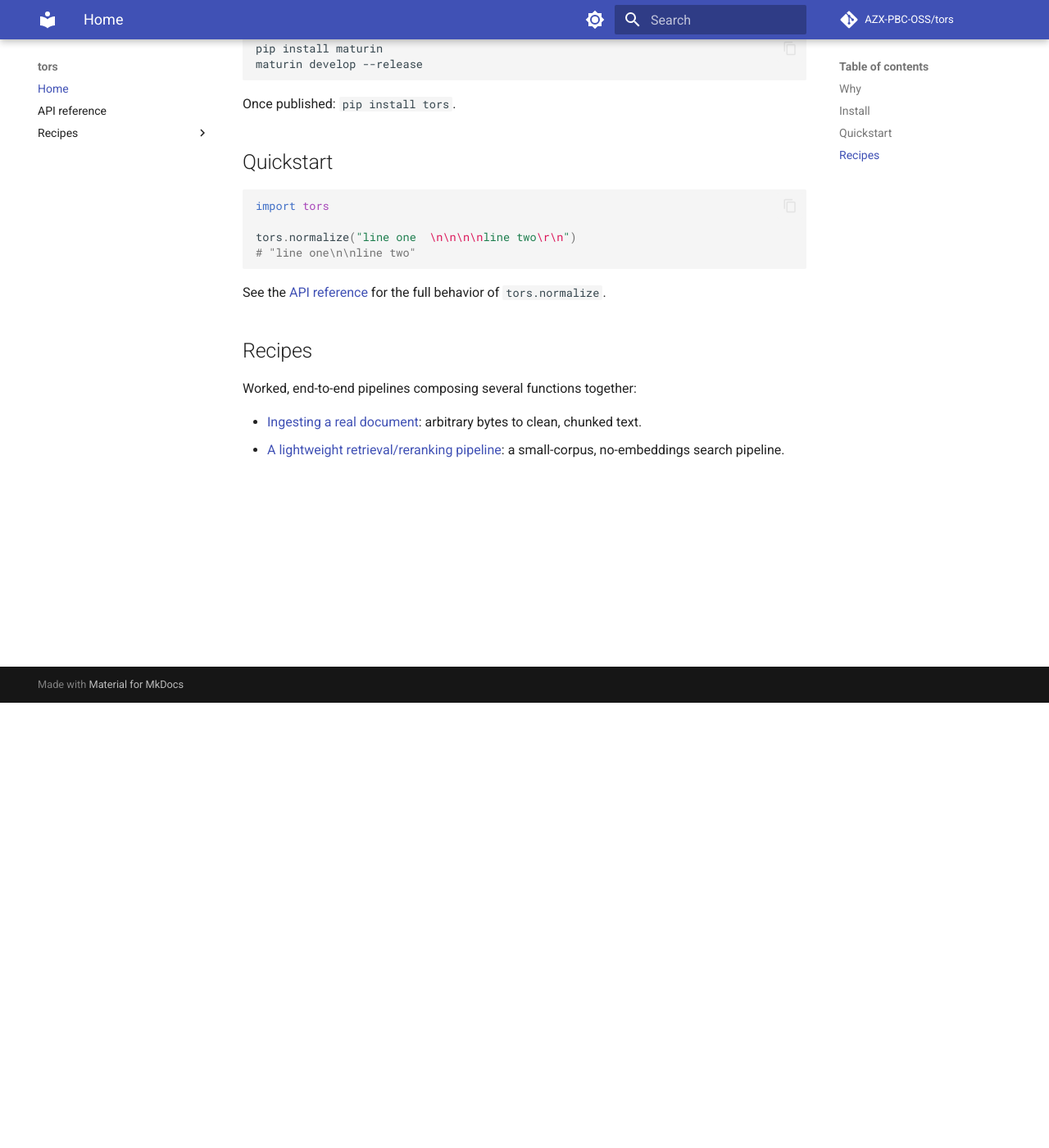
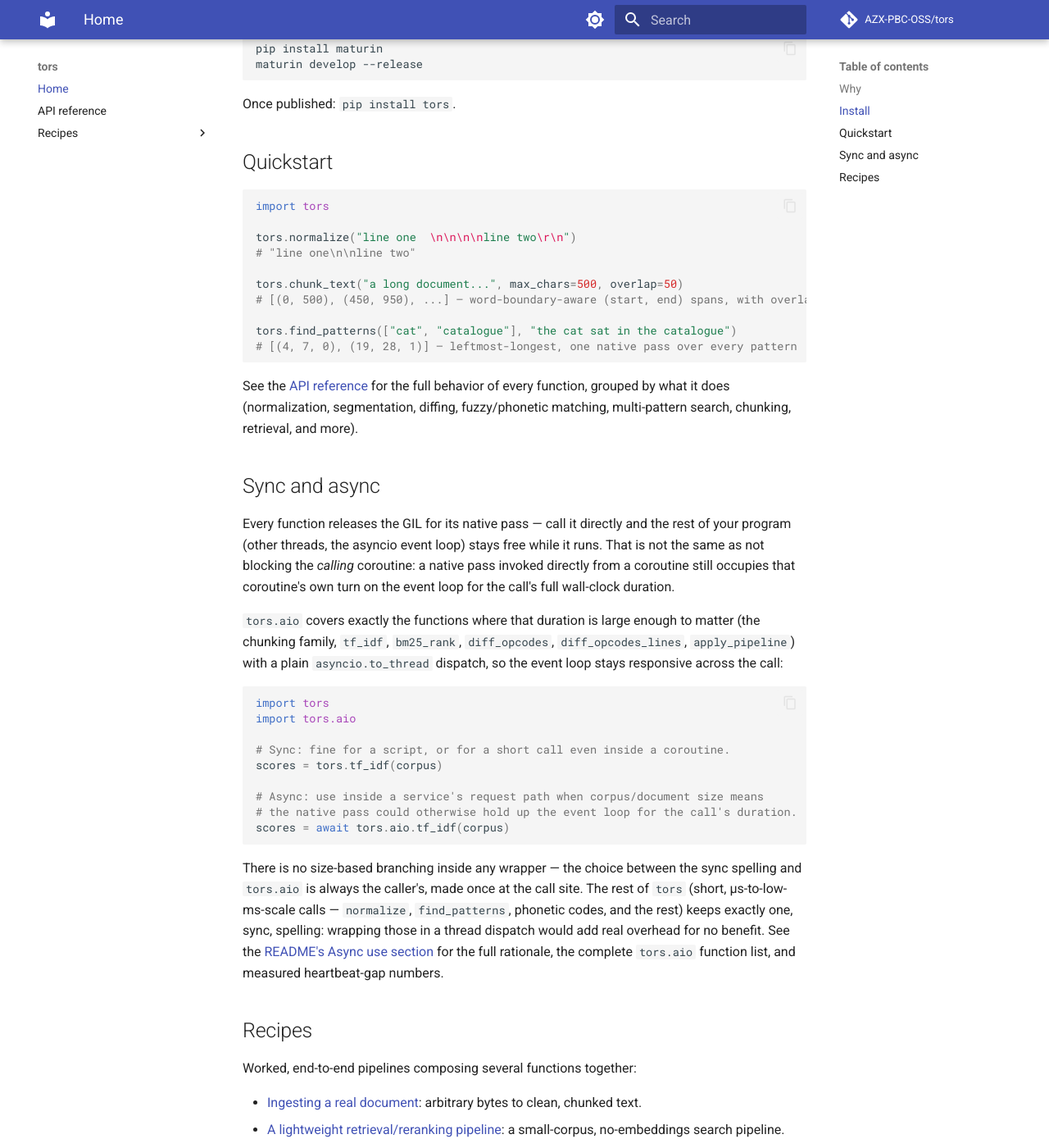
Before and after one commit to AZX-PBC-OSS/tors, an MkDocs documentation site: the page built from docs/index.md, in a window 1280 px wide and 1400 px high, scrolled down 543 px. Shown: the whole window at 82% size. Built offline with MkDocs 1.6.1 and Material for MkDocs 9.7.7, drawn with Linux system fonts in a browser that asks for light colours; comment, search, counter and statistics services are not loaded.

Commit message:
docs: cover sync/async on every tors.aio-wrapped function, fix stale fuzz-target list
- docs/api.md: add an **Async** cross-reference to all 11 tors.aio-covered
  functions (chunk_text and siblings, tf_idf, bm25_rank, diff_opcodes and
  its line spelling, apply_pipeline), pointing at the README's Async use
  section; previously the API reference never mentioned tors.aio existed.
- docs/index.md (the GH Pages landing page): add a Sync and async section
  explaining when to reach for tors.aio vs the plain sync call, with a
  worked example of both; expand the quickstart with chunk_text and
  find_patterns so a new reader sees more than one function on first
  look.
- docs/api.md: document tors.CompiledPatterns (added in the prior commit
  but left undocumented).
- CONTRIBUTING.md: fix the fuzz-target list, stale since search/
  segmentation/diff/phonetic/bm25/tfidf targets were added (it still named
  only the original 7); also note Cargo.toml is release-please-managed
  alongside pyproject.toml now that the crate publishes to crates.io.

````diff
--- a/docs/index.md
+++ b/docs/index.md
@@ -31,9 +31,51 @@ import tors
 
 tors.normalize("line one  \n\n\n\nline two\r\n")
 # "line one\n\nline two"
+
+tors.chunk_text("a long document...", max_chars=500, overlap=50)
+# [(0, 500), (450, 950), ...] — word-boundary-aware (start, end) spans, with overlap
+
+tors.find_patterns(["cat", "catalogue"], "the cat sat in the catalogue")
+# [(4, 7, 0), (19, 28, 1)] — leftmost-longest, one native pass over every pattern
 ```
 
-See the [API reference](api.md) for the full behavior of `tors.normalize`.
+See the [API reference](api.md) for the full behavior of every function, grouped by
+what it does (normalization, segmentation, diffing, fuzzy/phonetic matching,
+multi-pattern search, chunking, retrieval, and more).
+
+## Sync and async
+
+Every function releases the GIL for its native pass — call it directly and the rest of
+your program (other threads, the asyncio event loop) stays free while it runs. That is
+not the same as not blocking the *calling* coroutine: a native pass invoked directly
+from a coroutine still occupies that coroutine's own turn on the event loop for the
+call's full wall-clock duration.
+
+`tors.aio` covers exactly the functions where that duration is large enough to matter
+(the chunking family, `tf_idf`, `bm25_rank`, `diff_opcodes`, `diff_opcodes_lines`,
+`apply_pipeline`) with a plain `asyncio.to_thread` dispatch, so the event loop stays
+responsive across the call:
+
+```python
+import tors
+import tors.aio
+
+# Sync: fine for a script, or for a short call even inside a coroutine.
+scores = tors.tf_idf(corpus)
+
+# Async: use inside a service's request path when corpus/document size means
+# the native pass could otherwise hold up the event loop for the call's duration.
+scores = await tors.aio.tf_idf(corpus)
+```
+
+There is no size-based branching inside any wrapper — the choice between the sync
+spelling and `tors.aio` is always the caller's, made once at the call site. The rest of
+`tors` (short, µs-to-low-ms-scale calls — `normalize`, `find_patterns`, phonetic codes,
+and the rest) keeps exactly one, sync, spelling: wrapping those in a thread dispatch
+would add real overhead for no benefit. See the
+[README's Async use section](https://github.com/AZX-PBC-OSS/tors#async-use) for the
+full rationale, the complete `tors.aio` function list, and measured heartbeat-gap
+numbers.
 
 ## Recipes
 
````
Also changed, not shown: CONTRIBUTING.md (+15 -11 lines), docs/api.md (+22 -0 lines).
